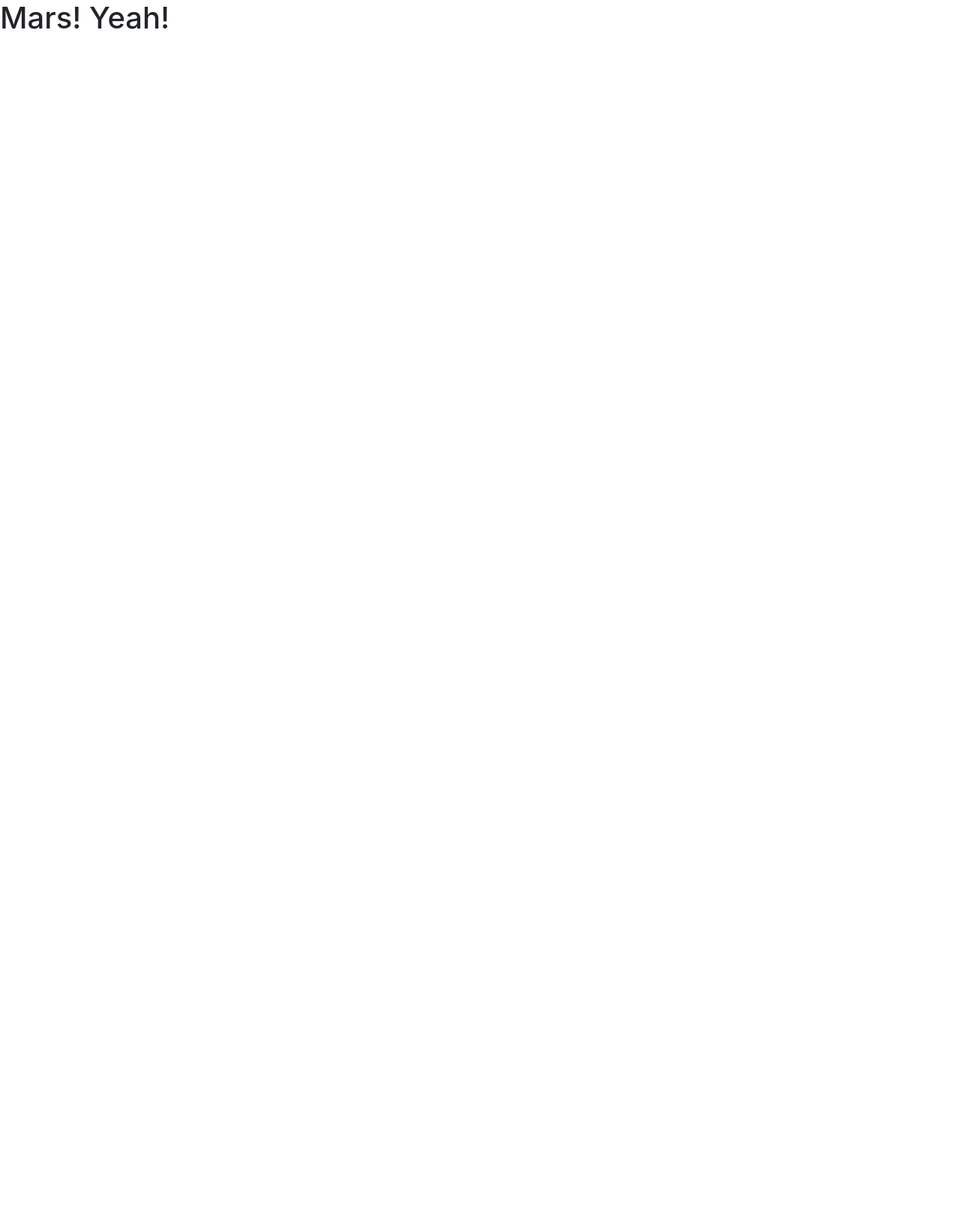
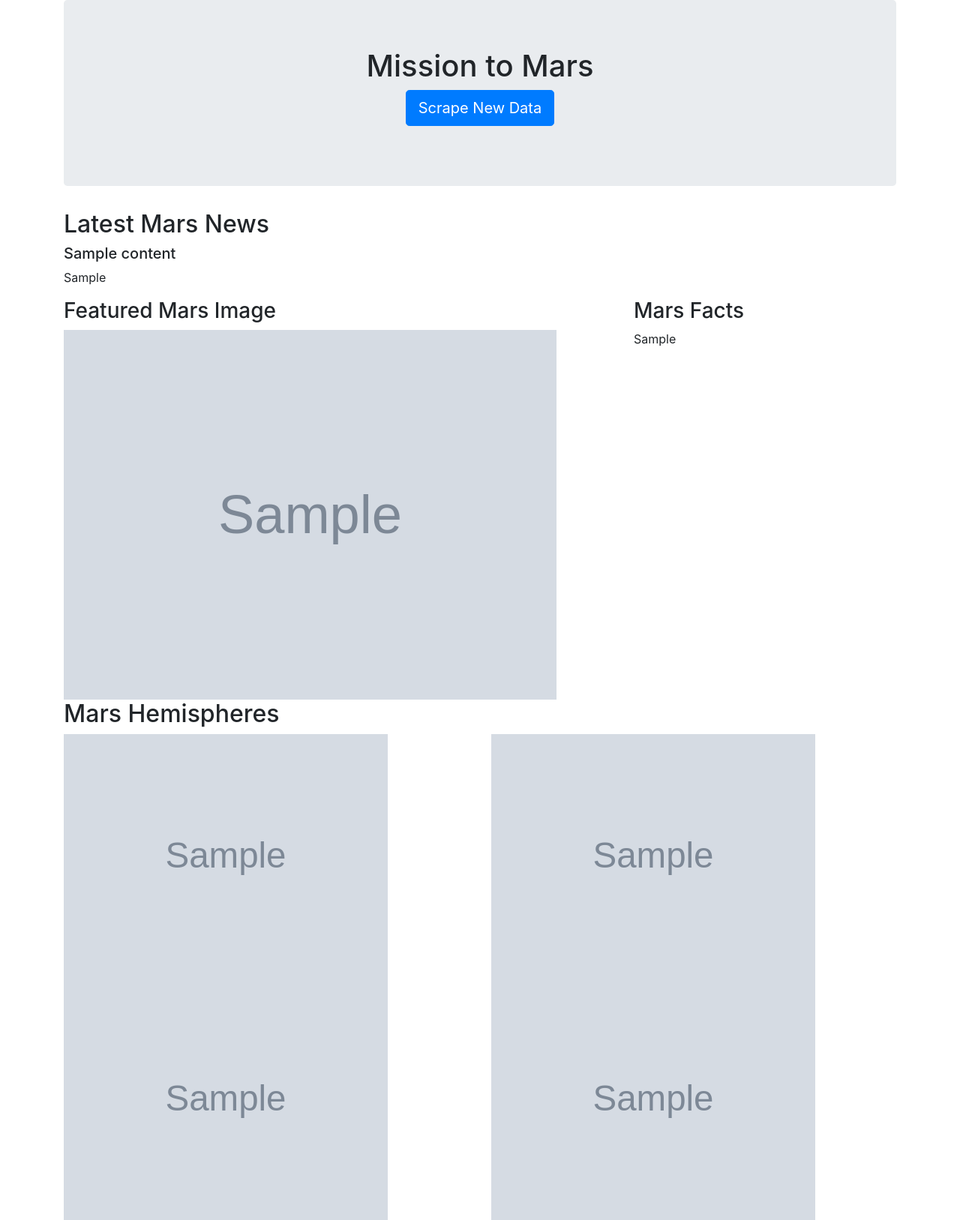
Before and after one commit to siekmeierpaul/web-scraping-challenge, a Flask app: page / in a window 1280 px wide. Before the commit the page is almost empty. Shown: the whole page at 75% size. Before the commit the page ends 39 px from the top, so only its background shows below. Run offline with Flask 2, Linux system fonts and the light colour scheme; grey boxes marked "Sample" are stand-in pictures; a database or web service that is not in the repository returns one stand-in record (values such as "Sample title"); some libraries are stand-ins or nearby versions.

Commit message:
added mongo objects to index page

```diff
--- a/templates/index.html
+++ b/templates/index.html
@@ -11,7 +11,58 @@
     <title>Mars!</title>
   </head>
   <body>
-    <h1>Mars!  Yeah!</h1>
+    <div class="container">
+      <div class="jumbotron text-center">
+        <h1>Mission to Mars</h1>
+        <p><a class="btn btn-primary btn-lg" href="/scrape" role="button">Scrape New Data</a></p>
+      </div>
+    </div>
+
+    <div class="container">
+      <div class="row">
+        <div class="col-md-12">
+          <h2>Latest Mars News</h2>
+          <h5>{{ mars.news_title}} </h5>
+          <p>{{ mars.news_p }}</p>
+        </div>
+      </div>
+    </div>
+
+    <div class="container">
+      <div class="row">
+        <div class="col-md-8">
+          <h3>Featured Mars Image</h3>
+          <img class="img-responsive" src= {{ mars.featured_image_url }} width=90%/>
+        </div>
+
+        <div class="col-md-4">
+          <h3>Mars Facts</h3>
+          <div class="table-responsive">
+            {{ mars.mars_facts | safe }}
+          </div>
+        </div>
+      </div>
+    </div>
+
+    <div class="container">
+      <h2>Mars Hemispheres</h2>
+      <div class="row">
+        <div class="col-md-6">
+          <img class="img-responsive" src= {{ mars.hemispheres[0].img_url }} width=80%"/>
+        </div>
+        <div class="col-md-6">
+          <img class="img-responsive" src= {{ mars.hemispheres[1].img_url }} width=80%/>
+        </div>
+      </div>
+      <div class="row">
+        <div class="col-md-6">
+          <img class="img-responsive" src= {{ mars.hemispheres[2].img_url }} width=80%"/>
+        </div>
+        <div class="col-md-6">
+          <img class="img-responsive" src= {{ mars.hemispheres[3].img_url }} width=80%/>
+        </div>
+      </div>
+    </div>
 
     <!-- Optional JavaScript -->
     <!-- jQuery first, then Popper.js, then Bootstrap JS -->
```
Also changed, not shown: scrape_mars.py (+6 -3 lines), 1 other file.
